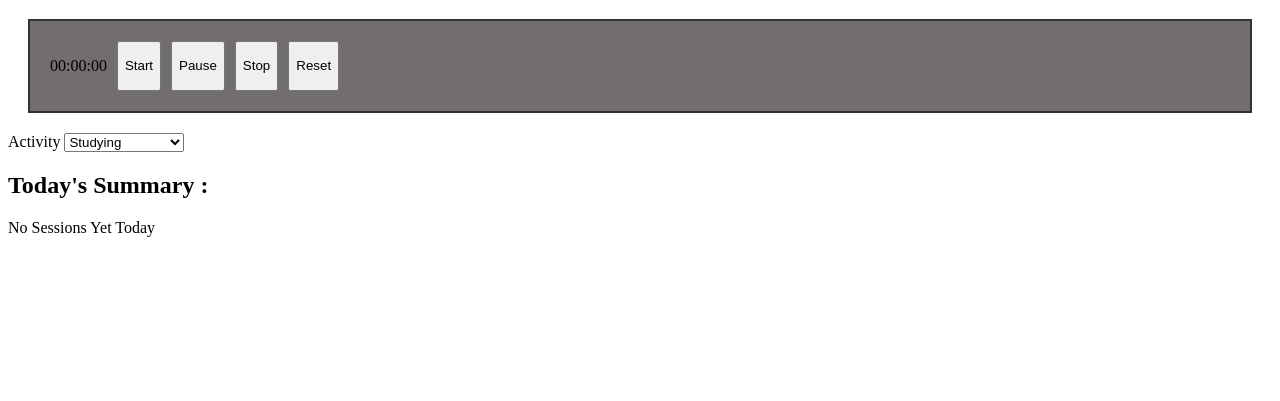
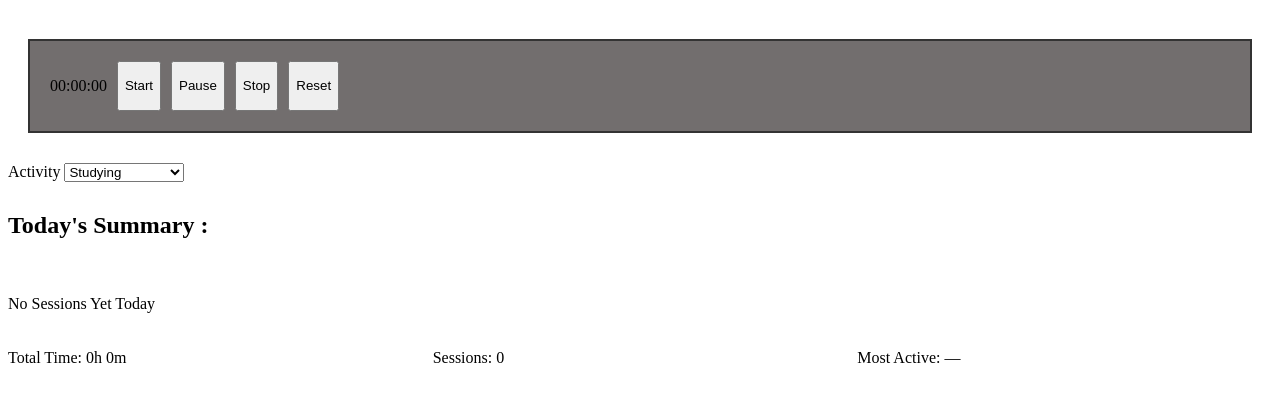
Before and after one commit to Donquixote-00/Productivity-Tracker, a plain HTML site: page index.html in a window 1280 px wide. Shown: the part 61-462 px from the top of the page. Drawn offline with Linux system fonts and the light colour scheme.

Commit message:
Productivity Tracker v1.0.2

```diff
--- a/index.html
+++ b/index.html
@@ -8,7 +8,7 @@
 	</head>
 	<body>
 		<header><h1>Productivity Tracker</h1></header>
-		<main>
+		<main class="dashboard">
 			<section class="timer">
 				<p>00:00:00</p>
 				<button>Start</button>
@@ -27,9 +27,14 @@
 					<option>Other</option>
 				</select>
 			</section>
-			<section>
+			<section class="summary">
 				<h2>Today's Summary :</h2>
 				<p>No Sessions Yet Today</p>
+				<div class="stats">
+					<div>Total Time: 0h 0m</div>
+					<div>Sessions: 0</div>
+					<div>Most Active: —</div>
+				</div>
 			</section>
 		</main>
 	</body>
--- a/style.css
+++ b/style.css
@@ -6,3 +6,20 @@
 	display: flex;
 	gap: 10px;
 }
+
+.dashboard {
+	display: flex;
+	flex-direction: column;
+	gap: 10px;
+}
+
+.summary {
+	display: grid;
+	gap: 20px;
+}
+
+.stats {
+	display: grid;
+	grid-template-columns: repeat(3, 1fr);
+	gap: 10px;
+}
```
